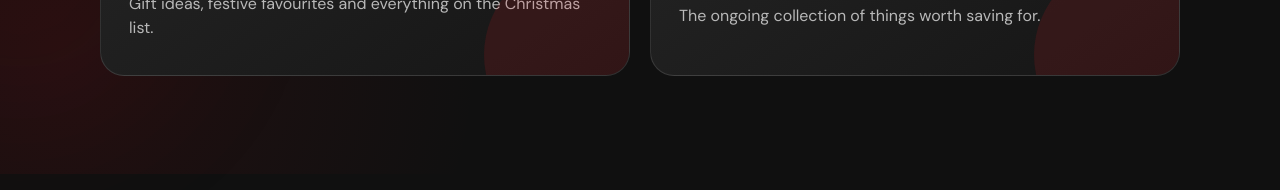
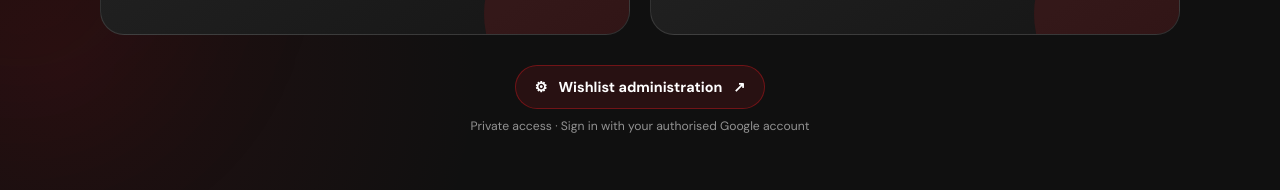
Before and after one commit to KingNathz21/NathanWishlist, a plain HTML site: page index.html in a window 1280 px wide. Shown: the part 626-816 px from the top of the page. Drawn offline with nearby package versions, Linux system fonts and the light colour scheme.

Commit message:
Add admin access link to the public wishlist landing page

```diff
--- a/index.html
+++ b/index.html
@@ -84,6 +84,10 @@
     .chooser-card strong { display:block;font-family:"Space Grotesk",sans-serif;font-size:1.7rem;margin-bottom:9px; }
     .chooser-card span:last-child { color:#b8b8b8;line-height:1.5; }
     .chooser-card .chooser-arrow { position:absolute;right:25px;top:25px;color:#ef3038;font-size:1.5rem; }
+    .chooser-admin-wrap { display:grid; justify-items:center; gap:9px; margin-top:30px; }
+    .chooser-admin-link { display:inline-flex; align-items:center; gap:11px; padding:12px 19px; border:1px solid rgba(215,25,32,.42); border-radius:999px; color:#fff; background:rgba(215,25,32,.12); text-decoration:none; font-size:.9rem; font-weight:700; transition:background .2s,border-color .2s,transform .2s; }
+    .chooser-admin-link:hover { background:#d71920; border-color:#d71920; transform:translateY(-2px); }
+    .chooser-admin-wrap p { margin:0; color:#929292; font-size:.76rem; text-align:center; }
     .change-list { min-height:39px;padding:0 13px;border:1px solid var(--line);border-radius:999px;background:var(--surface);color:var(--text);cursor:pointer; }
     body:not(.list-selected) .site-header,body:not(.list-selected) main,body:not(.list-selected) footer { display:none; }
     body.list-selected #listChooser { display:none; }
@@ -118,6 +122,10 @@
         <strong>Main Wishlist</strong>
         <span>The ongoing collection of things worth saving for.</span>
       </button>
+    </div>
+    <div class="chooser-admin-wrap">
+      <a class="chooser-admin-link" href="admin.html"><span aria-hidden="true">⚙</span> Wishlist administration <span aria-hidden="true">↗</span></a>
+      <p>Private access · Sign in with your authorised Google account</p>
     </div>
   </section>
   <div class="page-glow page-glow-one"></div>
```
